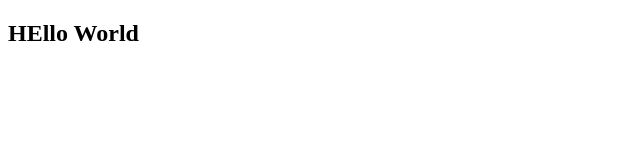
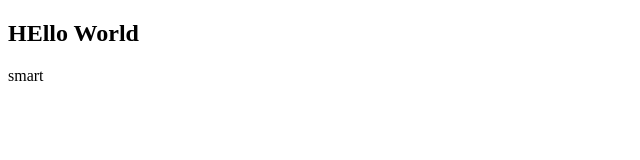
Before and after one commit to veerasekhar9298/git-project1, a plain HTML site: page index.html in a window 1280 px wide. Shown: the full height of the page, 0-640 px from the left. Drawn offline with Linux system fonts and the light colour scheme.

Commit message:
main branch smart

```diff
--- a/index.html
+++ b/index.html
@@ -7,6 +7,6 @@
 </head>
 <body>
         <h2> HEllo World</h2>
-
+        <p> smart</p>
 </body>
 </html>
```
